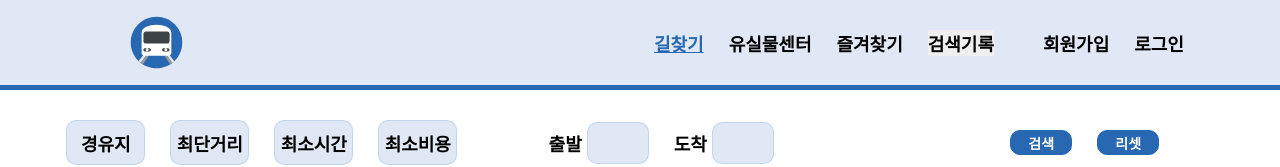
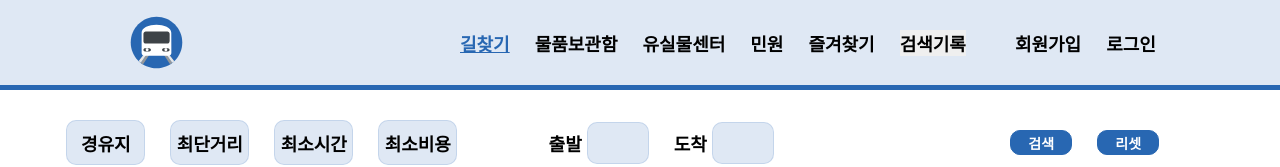
Before and after one commit to skullkim/metro-map-front, a React app: page / in a window 1280 px wide. Shown: the top 167 px of the page. Built offline with nearby package versions, Linux system fonts and the light colour scheme; the HTML template or start-up script is replaced by a standard one.

Commit message:
추가: 헤더 네비게이션바에 민원, 물품보관함 항목 추가

```diff
--- a/src/components/header/HeaderNav.js
+++ b/src/components/header/HeaderNav.js
@@ -33,7 +33,7 @@ const NavBar = styled.nav`
   width: 550px;
   position: absolute;
   top: 34px;
-  right: 76px;
+  right: 270px;
   display: flex;
   align-items: center;
 `;
@@ -89,7 +89,9 @@ const HeaderNav = () => {
       <Logo src={ImagePath.mainLogo} onClick={() => history.push(ClientPath.findPath)}/>
       <NavBar>
         <NavItem to={ClientPath.findPath}>길찾기</NavItem>
-        <NavItem to='/lost-and-found'>유실물센터</NavItem>
+        <NavItem to={ClientPath.storeBox}>물품보관함</NavItem>
+        <NavItem to={ClientPath.lostAndFound}>유실물센터</NavItem>
+        <NavItem to={ClientPath.userComplain}>민원</NavItem>
         <NavItem to={bookmarkPath}>즐겨찾기</NavItem>
         <OpenSearchHistory
           type='submit'
--- a/src/lib/dataPath.js
+++ b/src/lib/dataPath.js
@@ -27,7 +27,10 @@ export const ClientPath = {
   emailReauthorization: '/signup/email/reauthorization',
   myPage: '/user/',
   logOut: '/logout',
-  bookmark: '/bookmark'
+  bookmark: '/bookmark',
+  lostAndFound: '/lost-and-found',
+  storeBox: '/store-box',
+  userComplain: '/complain',
 }
 Object.freeze(ClientPath);
 
```
